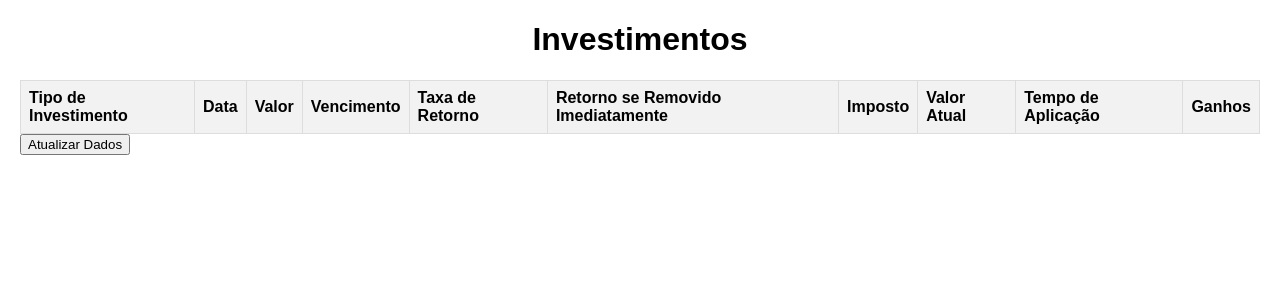
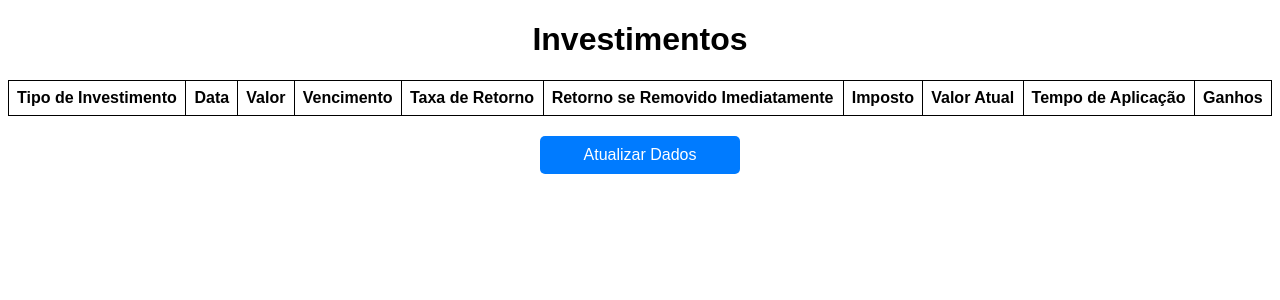
Before and after one commit to pcmoraesmenezes/Django-Project-Inv, a Django app: template investimentos/myapp/templates/myapp/data.html in a window 1280 px wide. Shown: the top 300 px of the page. Run offline with Django 3.2, Linux system fonts and the light colour scheme; the template is opened without the code that fills it, so the values that code supplies are empty.

Commit message:
:art: style: Adicionando detalhes a cor do botão

```diff
--- a/investimentos/myapp/static/myapp/css/styles.css
+++ b/investimentos/myapp/static/myapp/css/styles.css
@@ -1,6 +1,5 @@
 body {
     font-family: Arial, sans-serif;
-    margin: 20px;
 }
 
 h1 {
@@ -10,22 +9,44 @@ h1 {
 table {
     width: 100%;
     border-collapse: collapse;
+    margin-bottom: 20px;
+}
+
+table, th, td {
+    border: 1px solid black;
 }
 
 th, td {
-    border: 1px solid #ddd;
     padding: 8px;
     text-align: left;
 }
 
-th {
-    background-color: #f2f2f2;
+button {
+    display: block;
+    width: 200px;
+    margin: 0 auto 20px;  /* Adiciona margem inferior */
+    padding: 10px;
+    font-size: 16px;
+    background-color: #007BFF;
+    color: white;
+    border: none;
+    border-radius: 5px;
+    cursor: pointer;
 }
 
-tr:nth-child(even) {
-    background-color: #f9f9f9;
+button:hover {
+    background-color: #0056b3;
 }
 
-tr:hover {
-    background-color: #ddd;
+#loading-spinner {
+    position: fixed;
+    top: 50%;
+    left: 50%;
+    transform: translate(-50%, -50%);
+    padding: 1em;
+    background: rgba(0, 0, 0, 0.7);
+    color: #fff;
+    border-radius: 0.5em;
+    text-align: center;
+    font-size: 1.5em;
 }
```
